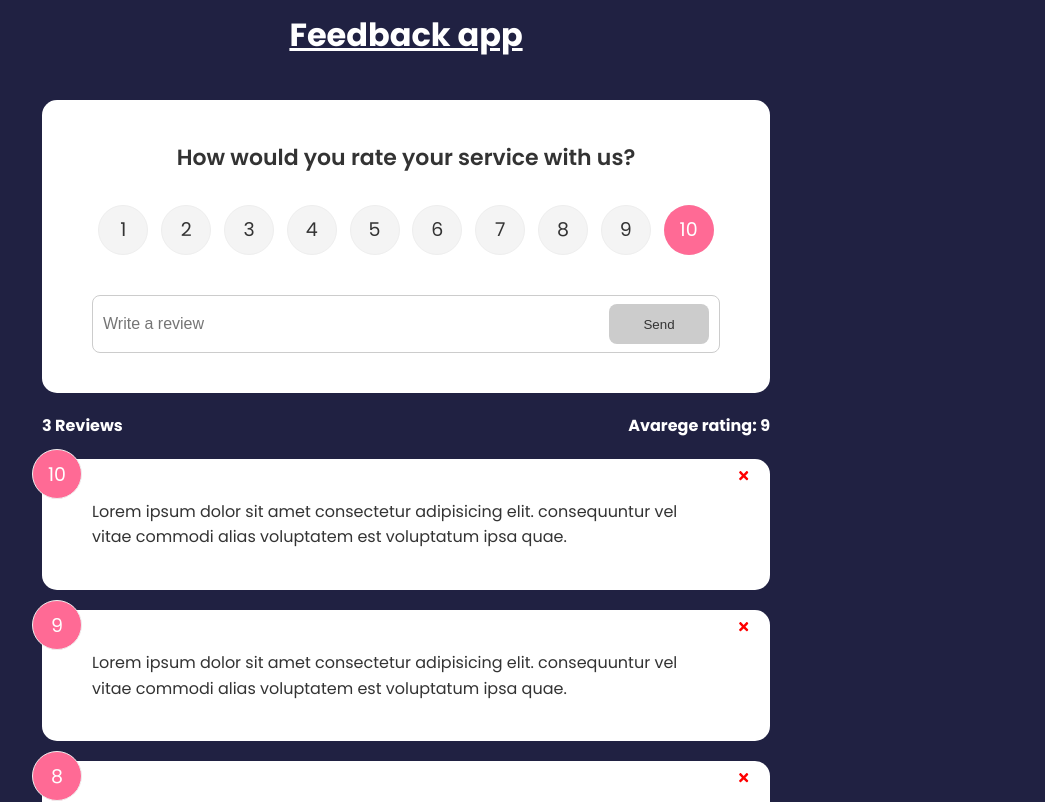
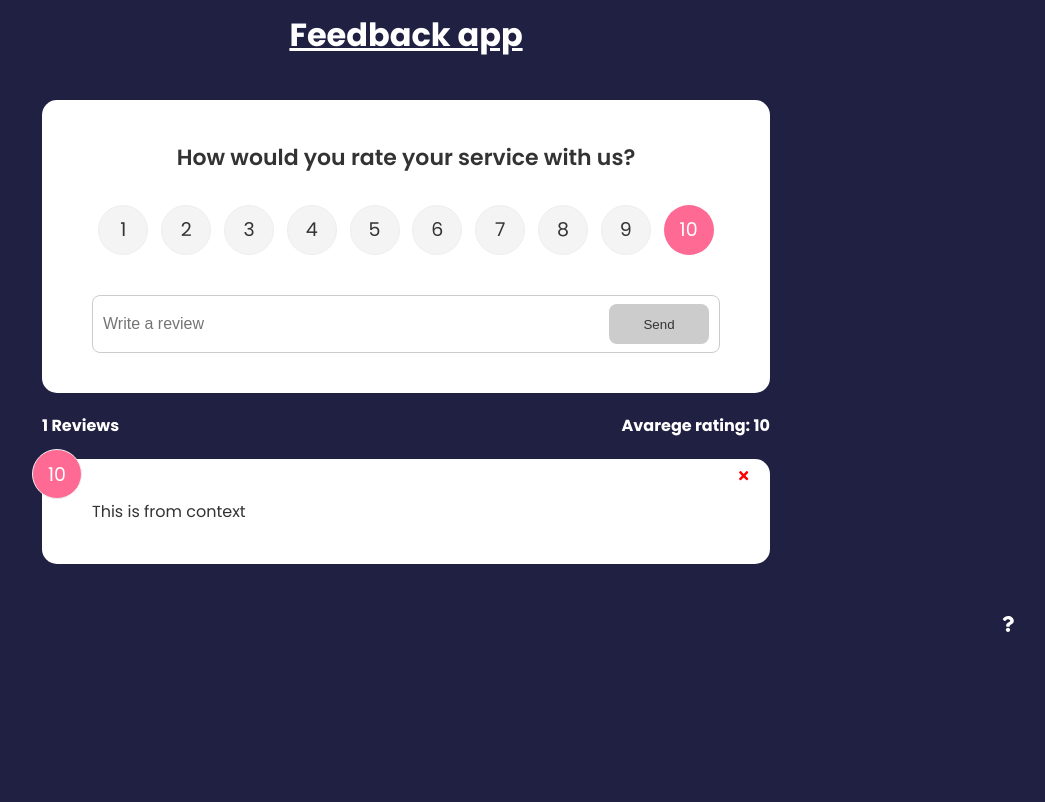
Before and after one commit to N00bG1rl/feedback-app, a React (Create React App) app: page / in a window 1280 px wide. Shown: the top 802 px of the page, without its empty margins (234-1279 px from the left). Built offline with nearby package versions, Linux system fonts and the light colour scheme.

Commit message:
Moving state into context

```diff
--- a/src/App.js
+++ b/src/App.js
@@ -1,7 +1,7 @@
-import { useState } from 'react'
+//import { useState } from 'react'
 import { BrowserRouter as Router, Route, Routes } from 'react-router-dom'
-import { v4 as uuidv4 } from 'uuid'
 import PropTypes from 'prop-types'
+import { FeedbackProvider } from './context/FeedbackContext'
 
 import Header from './components/UI/Header'
 import FeedbackList from './components/feedback/FeedbackList'
@@ -9,25 +9,16 @@
 import FeedbackFrom from './components/feedback/FeedbackFrom'
 import About from './pages/AboutPage'
 import AboutIconLink from './components/UI/AboutIconLink'
+//import Post from './pages/Post'
 
-import FeedbackData from './data/FeedbackData.json'
-const initialState = FeedbackData
+//import FeedbackData from './data/FeedbackData.json'
+//const initialState = FeedbackData
 
 function App() {
-	const [feedback, setFeedback] = useState(initialState)
-
-	const addFeedback = newFeedback => {
-		newFeedback.id = uuidv4()
-		setFeedback([newFeedback, ...feedback])
-	}
-
-	const deleteFeedback = id => {
-		if (window.confirm('Are you sure you want to delete?')) {
-			setFeedback(feedback.filter(item => item.id !== id))
-		}
-	}
+	//const [feedback, setFeedback] = useState(initialState)
 
 	return (
+		<FeedbackProvider>
 			<Router>
 				<Header />
 				<div className='container'>
@@ -37,12 +28,9 @@
 							path='/'
 							element={
 								<>
-								<FeedbackFrom handleAdd={addFeedback} />
-								<FeedbackStats feedback={feedback} />
-								<FeedbackList
-									feedback={feedback}
-									handleDelete={deleteFeedback}
-								/>
+									<FeedbackFrom />
+									<FeedbackStats />
+									<FeedbackList />
 								</>
 							}
 						></Route>
@@ -52,8 +40,10 @@
 						</Route>
 					</Routes>
 				</div>
+
 				<AboutIconLink />
 			</Router>
+		</FeedbackProvider>
 	)
 }
 
@@ -66,3 +56,84 @@
 }
 
 export default App
+
+// import { useState } from 'react'
+// import { BrowserRouter as Router, Route, Routes } from 'react-router-dom'
+// import { v4 as uuidv4 } from 'uuid'
+// import PropTypes from 'prop-types'
+// import { FeedbackProvider } from './context/FeedbackContext'
+
+// import Header from './components/UI/Header'
+// import FeedbackList from './components/feedback/FeedbackList'
+// import FeedbackStats from './components/feedback/FeedbackStats'
+// import FeedbackFrom from './components/feedback/FeedbackFrom'
+// import About from './pages/AboutPage'
+// import AboutIconLink from './components/UI/AboutIconLink'
+// //import Post from './pages/Post'
+
+// import FeedbackData from './data/FeedbackData.json'
+// const initialState = FeedbackData
+
+// function App() {
+// 	const [feedback, setFeedback] = useState(initialState)
+
+// 	const addFeedback = newFeedback => {
+// 		newFeedback.id = uuidv4()
+// 		setFeedback([newFeedback, ...feedback])
+// 	}
+
+// 	const deleteFeedback = id => {
+// 		if (window.confirm('Are you sure you want to delete?')) {
+// 			setFeedback(feedback.filter(item => item.id !== id))
+// 		}
+// 	}
+
+// 	return (
+// 		<FeedbackProvider>
+// 			<Router>
+// 				<Header />
+// 				<div className='container'>
+// 					<Routes>
+// 						<Route
+// 							exact
+// 							path='/'
+// 							element={
+// 								<>
+// 									<FeedbackFrom handleAdd={addFeedback} />
+// 									<FeedbackStats feedback={feedback} />
+// 									<FeedbackList
+// 										feedback={feedback}
+// 										handleDelete={deleteFeedback}
+// 									/>
+// 								</>
+// 							}
+// 						></Route>
+
+// 						<Route path='/about' element={<About />}>
+// 							About
+// 						</Route>
+// 						{/* <Route path='/post/:id:name' element={<Post />}>
+// 						About
+// 					</Route>
+// 					<Route path='/post*' element={<Post />}>
+// 						About
+// 					</Route>
+// 					 */}
+// 					</Routes>
+// 				</div>
+
+// 				<AboutIconLink />
+// 			</Router>
+// 		</FeedbackProvider>
+// 	)
+// }
+
+// Header.defaultProps = {
+// 	text: 'Feedback UI',
+// }
+
+// Header.propTypes = {
+// 	text: PropTypes.string,
+// }
+
+// export default App
--- a/src/components/feedback/FeedbackFrom.jsx
+++ b/src/components/feedback/FeedbackFrom.jsx
@@ -1,14 +1,17 @@
-import { useState } from 'react'
+import { useState, useContext } from 'react'
 
+import FeedbackContext from '../../context/FeedbackContext'
 import Card from '../UI/Card'
 import Button from '../UI/Button'
 import RatingSelect from './RatingSelect'
 
-function FeedbackFrom({ handleAdd }) {
+function FeedbackFrom() {
 	const [text, setText] = useState('')
 	const [rating, setRating] = useState(10)
 	const [btnDisabled, setBtnDisabled] = useState(true)
 	const [message, setMessage] = useState('')
+
+	const { addFeedback } = useContext(FeedbackContext)
 
 	const handleTextChange = event => {
 		if (!text.length) {
@@ -34,7 +37,7 @@
 				rating,
 			}
 
-			handleAdd(newFeedback)
+			addFeedback(newFeedback)
 			setText('')
 		}
 	}
--- a/src/components/feedback/FeedbackItem.jsx
+++ b/src/components/feedback/FeedbackItem.jsx
@@ -1,13 +1,17 @@
+import { useContext } from 'react'
 import { FaTimes, FaEdit } from 'react-icons/fa'
 import PropTypes from 'prop-types'
 
+import FeedbackContext from '../../context/FeedbackContext'
 import Card from '../UI/Card'
 
-function FeedbackItem({ item, handleDelete }) {
+function FeedbackItem({ item }) {
+	const { deleteFeedback } = useContext(FeedbackContext)
+
 	return (
 		<Card>
 			<div className='num-display'>{item.rating}</div>
-			<button onClick={() => handleDelete(item.id)} className='close'>
+			<button onClick={() => deleteFeedback(item.id)} className='close'>
 				<FaTimes color='red' />
 			</button>
 			<div className='text-display'>{item.text}</div>
--- a/src/components/feedback/FeedbackList.jsx
+++ b/src/components/feedback/FeedbackList.jsx
@@ -1,9 +1,14 @@
-import PropTypes from 'prop-types'
+import { useContext } from 'react'
+//import PropTypes from 'prop-types'
 import { motion, AnimatePresence } from 'framer-motion'
 
+import FeedbackContext from '../../context/FeedbackContext'
 import FeedbackItem from './FeedbackItem'
 
-function FeedbackList({ feedback, handleDelete }) {
+// props = { feedback, handleDelete }
+function FeedbackList() {
+	const { feedback } = useContext(FeedbackContext)
+
 	if (!feedback || !feedback.length) {
 		return <p>No feedbacks yet. Add an feedback...</p>
 	}
@@ -18,7 +23,7 @@
 						animate={{ opacity: 1 }}
 						exit={{ opacity: 0 }}
 					>
-						<FeedbackItem item={item} handleDelete={handleDelete} />
+						<FeedbackItem item={item} />
 					</motion.div>
 				))}
 			</AnimatePresence>
@@ -26,14 +31,14 @@
 	)
 }
 
-FeedbackList.propTypes = {
-	feedback: PropTypes.arrayOf(
-		PropTypes.shape({
-			id: PropTypes.oneOfType([PropTypes.string, PropTypes.number]).isRequired,
-			text: PropTypes.string.isRequired,
-			rating: PropTypes.number.isRequired,
-		})
-	),
-}
+// FeedbackList.propTypes = {
+// 	feedback: PropTypes.arrayOf(
+// 		PropTypes.shape({
+// 			id: PropTypes.oneOfType([PropTypes.string, PropTypes.number]).isRequired,
+// 			text: PropTypes.string.isRequired,
+// 			rating: PropTypes.number.isRequired,
+// 		})
+// 	),
+// }
 
 export default FeedbackList
--- a/src/components/feedback/FeedbackStats.jsx
+++ b/src/components/feedback/FeedbackStats.jsx
@@ -1,6 +1,11 @@
-import PropTypes from 'prop-types'
+//import PropTypes from 'prop-types'
+import { useContext } from 'react'
+import FeedbackContext from '../../context/FeedbackContext'
 
-function FeedbackStats({ feedback }) {
+// propr = { feedback }
+function FeedbackStats() {
+	const { feedback } = useContext(FeedbackContext)
+
 	let avarageRating =
 		feedback.reduce((acc, cur) => {
 			return acc + cur.rating
@@ -16,8 +21,8 @@
 	)
 }
 
-FeedbackStats.propTypes = {
-	feedback: PropTypes.array.isRequired,
-}
+// FeedbackStats.propTypes = {
+// 	feedback: PropTypes.array.isRequired,
+// }
 
 export default FeedbackStats
--- /dev/null
+++ b/src/context/FeedbackContext.jsx
@@ -0,0 +1,39 @@
+import { createContext, useState } from 'react'
+import { v4 as uuidv4 } from 'uuid'
+
+const FeedbackContext = createContext()
+
+export const FeedbackProvider = ({ children }) => {
+	const [feedback, setFeedback] = useState([
+		{
+			id: 1,
+			text: 'This is from context',
+			rating: 10,
+		},
+	])
+
+	const addFeedback = newFeedback => {
+		newFeedback.id = uuidv4()
+		setFeedback([newFeedback, ...feedback])
+	}
+
+	const deleteFeedback = id => {
+		if (window.confirm('Are you sure you want to delete?')) {
+			setFeedback(feedback.filter(item => item.id !== id))
+		}
+	}
+
+	return (
+		<FeedbackContext.Provider
+			value={{
+				feedback,
+				deleteFeedback,
+				addFeedback,
+			}}
+		>
+			{children}
+		</FeedbackContext.Provider>
+	)
+}
+
+export default FeedbackContext
--- /dev/null
+++ b/src/pages/Post.jsx
@@ -0,0 +1,35 @@
+import {
+	useParams,
+	Navigate,
+	useNavigate,
+	Routes,
+	Route,
+} from 'react-router-dom'
+
+export default function Post() {
+	const params = useParams()
+	const status = 200
+
+	const navigate = useNavigate()
+
+	if (status === 404) {
+		return <Navigate to='/notFoundPage' />
+	}
+
+	const handleClick = () => {
+		console.log('Hello')
+		navigate('/about')
+	}
+
+	return (
+		<div>
+			<h1>Post {params.id}</h1>
+			<h1>Name {params.name}</h1>
+			<button onClick={handleClick}>Click</button>
+			<Routes>
+				<Route path='/show' element={<h1>Nested path</h1>}></Route>
+			</Routes>
+		</div>
+	)
+}
+// http://localhost:3000/post/5/Brad
```
Lines whose indentation alone changed are shown as unchanged.
